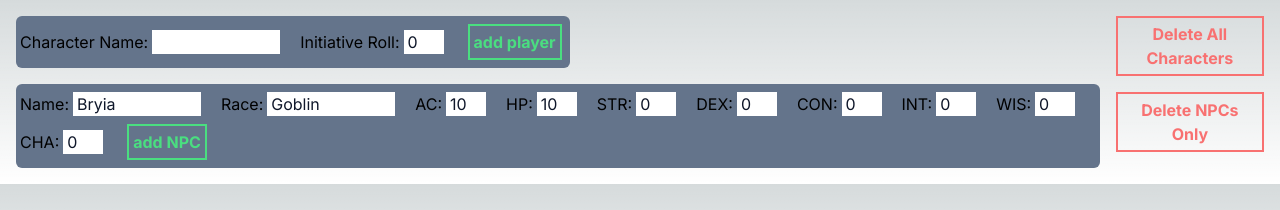
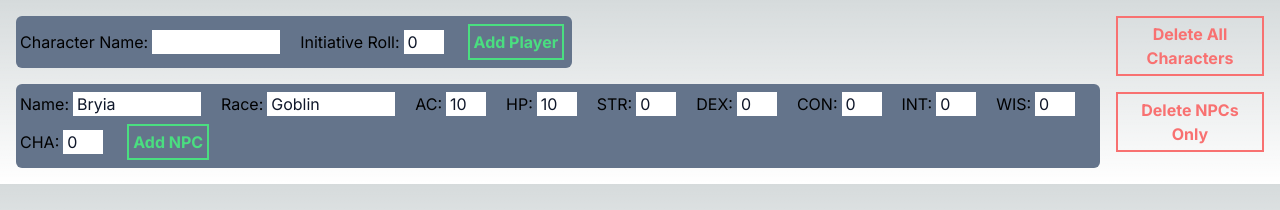
Before and after one commit to dylankershaw/dungeoneer, a Next.js app: page / in a window 1280 px wide. Shown: the top 210 px of the page. Built offline with nearby package versions, Linux system fonts and the light colour scheme.

Commit message:
capitalization

```diff
--- a/src/app/components/npcAdder.tsx
+++ b/src/app/components/npcAdder.tsx
@@ -86,7 +86,7 @@ export function NpcAdder(props: NpcAdderProps) {
                 type="submit"
                 className="font-bold border-solid border-2 p-1 m-1 text-green-400 border-green-400"
             >
-                add NPC
+                Add NPC
             </button>
         </form>
     );
--- a/src/app/components/playerAdder.tsx
+++ b/src/app/components/playerAdder.tsx
@@ -48,7 +48,7 @@ export function PlayerAdder(props: PlayerAdderProps) {
                 className="font-bold border-solid border-2 p-1 m-1 text-green-400 border-green-400"
                 type="submit"
             >
-                add player
+                Add Player
             </button>
         </form>
     );
```
